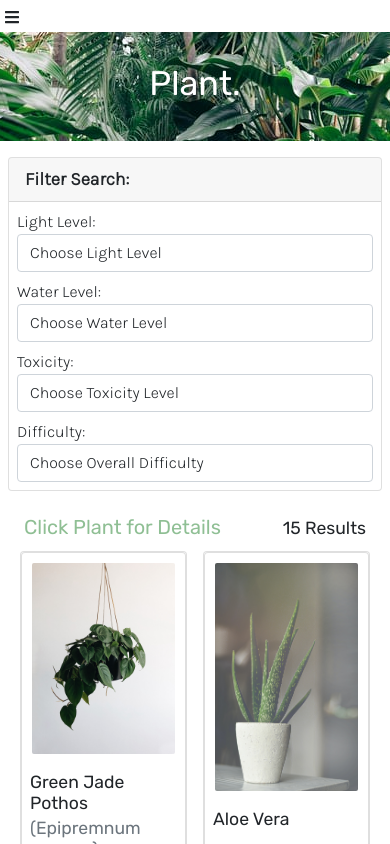
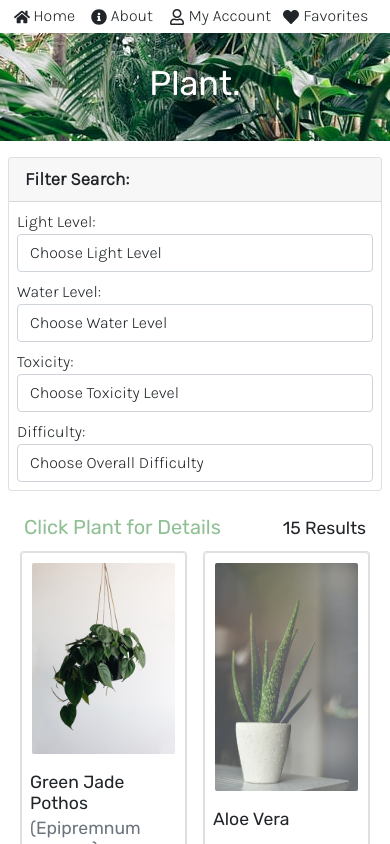
Before and after one commit to info340-wi21/project-2-gherma, a React (Create React App) app: page / in a window 390 px wide. Shown: the top 844 px of the page. Built offline with nearby package versions, Linux system fonts and the light colour scheme; no server answers.

Commit message:
Everything but favoriting, favoriting commented out

```diff
--- a/src/About.js
+++ b/src/About.js
@@ -12,7 +12,7 @@ export function About () {
 
 function Content() {
   return (
-    <main className="text-center">
+    <main className="text-center px-5">
       <div className="about-content">
         <div className="about-row">
           <div className="text-center values">
--- a/src/App.js
+++ b/src/App.js
@@ -35,6 +35,10 @@ const handleSignOut = () => {
 export function App(props) {
   let plantArray = props.plantData;
   let filteredPlants = [];
+
+  let plantNameArray = plantArray.map((plant) => {
+    return plant['Plant Name'];
+  })
 
   const [isLoading, setIsLoading] = useState(true);
   const [user, setUser] = useState(undefined);
@@ -78,6 +82,7 @@ export function App(props) {
       if(firebaseUser) {
         setUser(firebaseUser);
         setIsLoading(false);
+        addToDb(firebaseUser);
       } else {
         setUser(null);
         setIsLoading(false);
@@ -87,6 +92,22 @@ export function App(props) {
       registered();
     }
   }, []);
+
+  function addToDb(firebaseUser) {
+    let user = firebaseUser;
+    const dbRef = firebase.database().ref();
+    dbRef.child("User").child(user.uid).get().then((snapshot) => {
+      if (!snapshot.exists()) {
+        firebase.database().ref('User/' + user.uid).set({
+        username: user.displayName
+      });
+
+      const favRef = firebase.database().ref('User/' + user.uid + '/favorites')
+      for (let name of plantNameArray) {
+        favRef.push(false);
+      }
+    }})
+  }
 
   if (isLoading) {
     return (
@@ -114,7 +135,6 @@ export function App(props) {
     );
   }
 
-
 return (
     <div>
       <Header user={user}/>
@@ -123,11 +143,11 @@ return (
         <Route exact path="/">
           <div className="row px-2">
             <Filtering changeForm={changeForm}/>
-            <PlantGrid plantArray={filteredPlants} favoritesList={favoritesList} setFavoritesList={setFavoritesList}/>
+            <PlantGrid plantArray={filteredPlants} favoritesList={favoritesList} setFavoritesList={setFavoritesList} user={user}/>
           </div>
         </Route>
         <Route path="/favorites">
-          <Favorites favoritesList={favoritesList} user={user} setFavoritesList={setFavoritesList}/>
+          <Favorites plantArray={plantArray} favoritesList={favoritesList} user={user} setFavoritesList={setFavoritesList}/>
         </Route>
         <Route path="/about">
           <About />
@@ -148,23 +168,15 @@ function Header (props) {
   let user = props.user;
   let content = null;
 
-  if (user) {
-    content = (
-      <button className="btn btn-sm btn-outline-secondary mb-2 me-auto" onClick={handleSignOut}>Log Out</button>
-    );
-  }
-
   return (
     <header className="about">
-      <nav>
-        <div className="d-md-none d-inline" id="hamburger-menu"><a href="#"><FaBars className="text-dark" aria-label="menu"/></a></div>
-        <ul className="d-none d-md-inline p-1">
+      <nav id="menu">
+        <ul className="d-inline p-1">
           <NavLink className="text-dark mr-3" activeClassName="activeLink" exact to="/"><FaHome aria-hidden="true" aria-label="Home Icon"/> Home</NavLink>
           <NavLink className="text-dark m-3" activeClassName="activeLink" to="/about"><FaInfoCircle aria-hidden="true" aria-label="About Icon"/> About</NavLink>
           <NavLink className="text-dark" activeClassName="activeLink" to="/signin"><FaRegUser aria-hidden="true" aria-label="Account Icon"/> My Account</NavLink>
           <NavLink className="text-dark m-2" activeClassName="activeLink" to="/favorites"><FaHeart className ="m-1" aria-hidden="true" aria-label="Favorite Icon"/>Favorites</NavLink>
         </ul>
-        {content}
       </nav>
       <div className="jumbotron mt-3 mb-3">
         <h1 className="display-4 text-white text-center pt-5">Plant.</h1>
@@ -177,7 +189,7 @@ function Footer () {
   return (
     <footer className="mt-auto">
       <h4 className="text-center social-media font-weight-light">&#169;
-2021 Alex Gherman, Mai Frey, Sneha Reddy</h4>
+      2021 Alex Gherman, Mai Frey, Sneha Reddy</h4>
     </footer>
   );
 }
--- a/src/Favorites.js
+++ b/src/Favorites.js
@@ -8,12 +8,12 @@ export function Favorites(props) {
   let favoritesList = props.favoritesList;
   let setFavoritesList = props.setFavoritesList;
   let user = props.user;
-  console.log(favoritesList);
+  //const dbRef = firebase.database().ref();
 
 
   if (user) {
     return (
-      <PlantGrid plantArray={favoritesList} favoritesList={favoritesList} setFavoritesList={setFavoritesList}/>
+      <PlantGrid plantArray={favoritesList} favoritesList={favoritesList} setFavoritesList={setFavoritesList} user={user}/>
     );
   } else {
     return (
--- a/src/PlantGrid.js
+++ b/src/PlantGrid.js
@@ -1,17 +1,25 @@
 import React from 'react';
 import { useState } from 'react';
 import ReactCardFlip from 'react-card-flip';
+import firebase from 'firebase/app';
 import { IoIosHeartEmpty, IoIosHeartHalf, IoIosHeart, IoIosHeartDislike } from "react-icons/io";
 
 // Renders a grid of interactive plant cards displaying general and detailed plant information. The PlantGrid is also responsive to filtering and displays accordingly based on user-selected filters
 
 export function PlantGrid (props) {
+  let plantArray  = props.plantArray;
+
+  let plantNameArray = plantArray.map((plant) => {
+    return plant['Plant Name'];
+  })
+
+  let user = props.user;
   let favoritesList = props.favoritesList;
   let setFavoritesList = props.setFavoritesList;
 
 
-  let plantElements = props.plantArray.map((plant) => {
-    let plantElement = <PlantCard plant={plant} key={plant['Plant Name']} favoritesList={favoritesList} setFavoritesList={setFavoritesList}/>
+  let plantElements = plantArray.map((plant) => {
+    let plantElement = <PlantCard plant={plant} key={plant['Plant Name']} favoritesList={favoritesList} setFavoritesList={setFavoritesList} user={user} plantNameArray={plantNameArray}/>
     return plantElement;
   })
 
@@ -32,6 +40,8 @@ export function PlantGrid (props) {
 
 
 function PlantCard (props) {
+  let plantNameArray = props.plantNameArray;
+  let user = props.user
   let plantObject = props.plant;
   let setFavoritesList = props.setFavoritesList;
   let favoritesList = props.favoritesList;
@@ -45,7 +55,7 @@ function PlantCard (props) {
   return (
     <ReactCardFlip containerStyle={{marginBottom: "10px", padding:"8px"}} isFlipped={isFlipped} flipDirection="horizontal">
       <div className="card h-100">
-        <CardFront plant={plantObject} handleImgClick={handleFlip} favoritesList={favoritesList} setFavoritesList={setFavoritesList}/>
+        <CardFront plant={plantObject} handleImgClick={handleFlip} favoritesList={favoritesList} setFavoritesList={setFavoritesList} user={user} plantNameArray={plantNameArray}/>
       </div>
 
       <div className="card h-100">
@@ -57,6 +67,8 @@ function PlantCard (props) {
 
 
 function CardFront (props) {
+  let plantNameArray = props.plantNameArray
+  let user = props.user
   let plantObject = props.plant;
   let handleImgClick = props.handleImgClick;
   let setFavoritesList = props.setFavoritesList;
@@ -74,7 +86,7 @@ function CardFront (props) {
         </div>
       </div>
       <div className="card-footer d-flex justify-content-end">
-        <div className="m-1 p-0.5"><FavoriteButton plant={plantObject} favoritesList={favoritesList} setFavoritesList={setFavoritesList}/></div>
+        <div className="m-1 p-0.5"><FavoriteButton plant={plantObject} favoritesList={favoritesList} setFavoritesList={setFavoritesList} user={user} plantNameArray={plantNameArray}/></div>
       </div>
     </div>
   );
@@ -134,7 +146,9 @@ function CardText (props) {
   );
 }
 
+
 function FavoriteButton (props) {
+let user = props.user
 let plant = props.plant;
 let favoritesList = props.favoritesList;
 let setFavoritesList = props.setFavoritesList;
@@ -175,12 +189,71 @@ function FavoriteButton (props) {
   icon = <IoIosHeartHalf className="heartIcon" onClick={handleClick} onMouseEnter={() => setHover(true)} onMouseLeave={handleHover} color="green" size={22} aria-label="add to favorites" role="button"/>;
 }
 
+  /*const dbRef = firebase.database().ref();
+  let plantNameArray = props.plantNameArray;
+  let user = props.user
+  let plant = props.plant;
+  let plantName = plant['Plant Name'];
+  const [key, setKey] = useState("");
 
+  let searching = true;
+  let count = 0;
+  for (let index of plantNameArray) {
+    if (searching === true) {
+      if (index === plant['Plant Name']) {
+        searching = false;
+      } else {
+        count++;
+      }
+    }
+  }
+
+    dbRef.child("User").child(user.uid).child('favorites').get().then((snapshot) => {
+      if (snapshot.exists()) {
+        let keyListValues = snapshot.val();
+        let keyList = Object.keys(keyListValues);
+        setKey(keyList[count]);
+      }
+    });
+
+  const handleClick = (event) => {
+    dbRef.child('User').child(user.uid).child('favorites').child(key).get().then((snapshot) => {
+      if (snapshot.exists()) {
+        let type = snapshot.val();
+        if (type === true) {
+          dbRef.child("User").child(user.uid).child('favorites').child(key).set(false);
+        } else {
+          dbRef.child("User").child(user.uid).child('favorites').child(key).set(true);
+        }
+      }
+    })
+  }
+
+  const[icon, setIcon] = useState(<IoIosHeartEmpty className="heartIcon" onClick={handleClick} color="green" size={22} aria-label="add to favorites" role="button"/>);
+
+
+  if (user) {
+    dbRef.child("User").child(user.uid).child('favorites').get().then((snapshot) => {
+      if (snapshot.exists()) {
+        let keyListValues = snapshot.val();
+        let keyList = Object.keys(keyListValues);
+        let index = keyList[count];
+        if (keyListValues[index] === true) {
+          setIcon(<IoIosHeart className="heartIcon" onClick={handleClick} color="green" size={22} aria-label="remove from favorites" role="button"/>);
+        }
+      }
+    });
+  }*/
+
+  if (user) {
     return (
       <div>
         {icon}
       </div>
     );
+  } else {
+    return null
+  }
 }
 
 export default PlantGrid;
--- a/src/style.css
+++ b/src/style.css
@@ -145,6 +145,12 @@ footer div {
   }
 }
 
+@media (max-width: 576px) {
+  #menu {
+    text-align:center
+  }
+}
+
 @media (min-width: 768px) {
   #form-feature {
     margin: 0;
@@ -155,4 +161,5 @@ footer div {
   #form-feature {
     margin-top: 37px;
   }
+
 }
```
Lines whose indentation alone changed are shown as unchanged.
